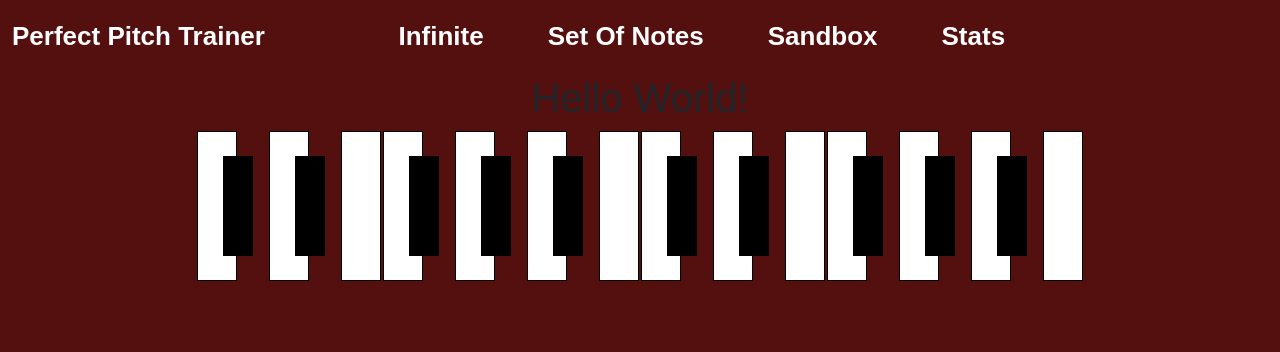
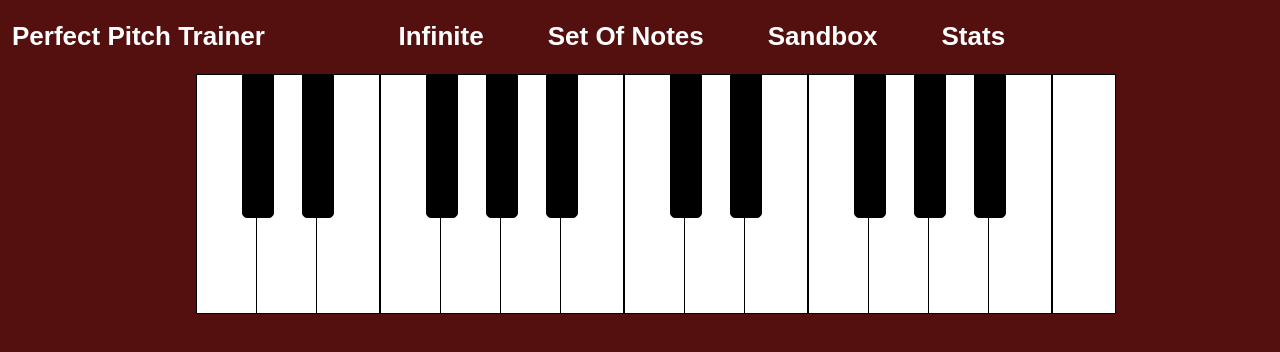
Before and after one commit to IGieckI/Perfect-Pitch-Trainer, a Vue app in the folder client/: page / in a window 1280 px wide. Shown: the top 352 px of the page. Built offline with nearby package versions, Linux system fonts and the light colour scheme; a web font is replaced by a local one.

Commit message:
Fix Piano.vue

```diff
--- a/client/src/components/Piano.vue
+++ b/client/src/components/Piano.vue
@@ -1,6 +1,8 @@
 <template>
-    <div class="piano">
-        <div v-for="(note, index) in notes" :key="index" class="key" :class="{ 'black-key': isBlackKey(note), 'white-key': !isBlackKey(note) }" @mousedown="playNote(note)" @mouseup="stopNote"></div>
+    <div class="piano-container">
+        <ul class="piano-keys-list">
+            <li v-for="(note, index) in notes" :key="index" class="key" :class="{ 'black-key': isBlackKey(note), 'white-key': !isBlackKey(note) }" @mousedown="playNote(note)" @mouseup="stopNote"></li>
+        </ul>
     </div>
 </template>
 
@@ -13,7 +15,8 @@ export default defineComponent({
     setup() {
         const notes = [
         'C4', 'C#4', 'D4', 'D#4', 'E4', 'F4', 'F#4', 'G4', 'G#4', 'A4', 'A#4', 'B4',
-        'C5', 'C#5', 'D5', 'D#5', 'E5', 'F5', 'F#5', 'G5', 'G#5', 'A5', 'A#5', 'B5'
+        'C5', 'C#5', 'D5', 'D#5', 'E5', 'F5', 'F#5', 'G5', 'G#5', 'A5', 'A#5', 'B5',
+        'C6'
     ];
 
     const synth = new Tone.Synth().toDestination();
@@ -34,31 +37,41 @@ export default defineComponent({
 </script>
 
 <style lang="scss">
-.piano {
+.piano-container {
     display: flex;
     justify-content: center;
     align-items: center;
+
+    .piano-keys-list {
+        list-style: none;
+        display: flex;
+        justify-content: center;
     }
 
     .key {
+        width: 4rem;
         cursor: pointer;
-    border: 1px solid black;
-    height: 150px;
-    width: 40px;
-    margin: 1px;
-
-    &.black-key {
-    background-color: black;
-    width: 30px;
-    margin: 0;
         position: relative;
-    left: -15px;
-    z-index: 1;
-    height: 100px;
-    }
+        height: 15rem;
+        border: 1px solid #000;
 
         &.white-key {
             background-color: white;
         }
+
+        &.black-key {
+            width: 2rem;
+            height: 9rem;
+            border-radius: 5px;
+            border-top-left-radius: 0;
+            border-top-right-radius: 0;
+            background-color: #000;
+            z-index: 2;
+            margin: 0 -18px 0 -18px;
         }
+    }
+}
+
+// MEDIA QUERIES ARE NEEDED HERE FOR RESPONSIVENESS
+
 </style>
--- a/client/src/views/Home.vue
+++ b/client/src/views/Home.vue
@@ -1,8 +1,7 @@
 <template>
     <div class="container-fluid text-center">
         <div class="row">
-            <h1> Hello World! </h1>
-            <Piano></Piano>
+            <Piano />
         </div>
     </div>
 </template>
```
Lines whose indentation alone changed are shown as unchanged.
